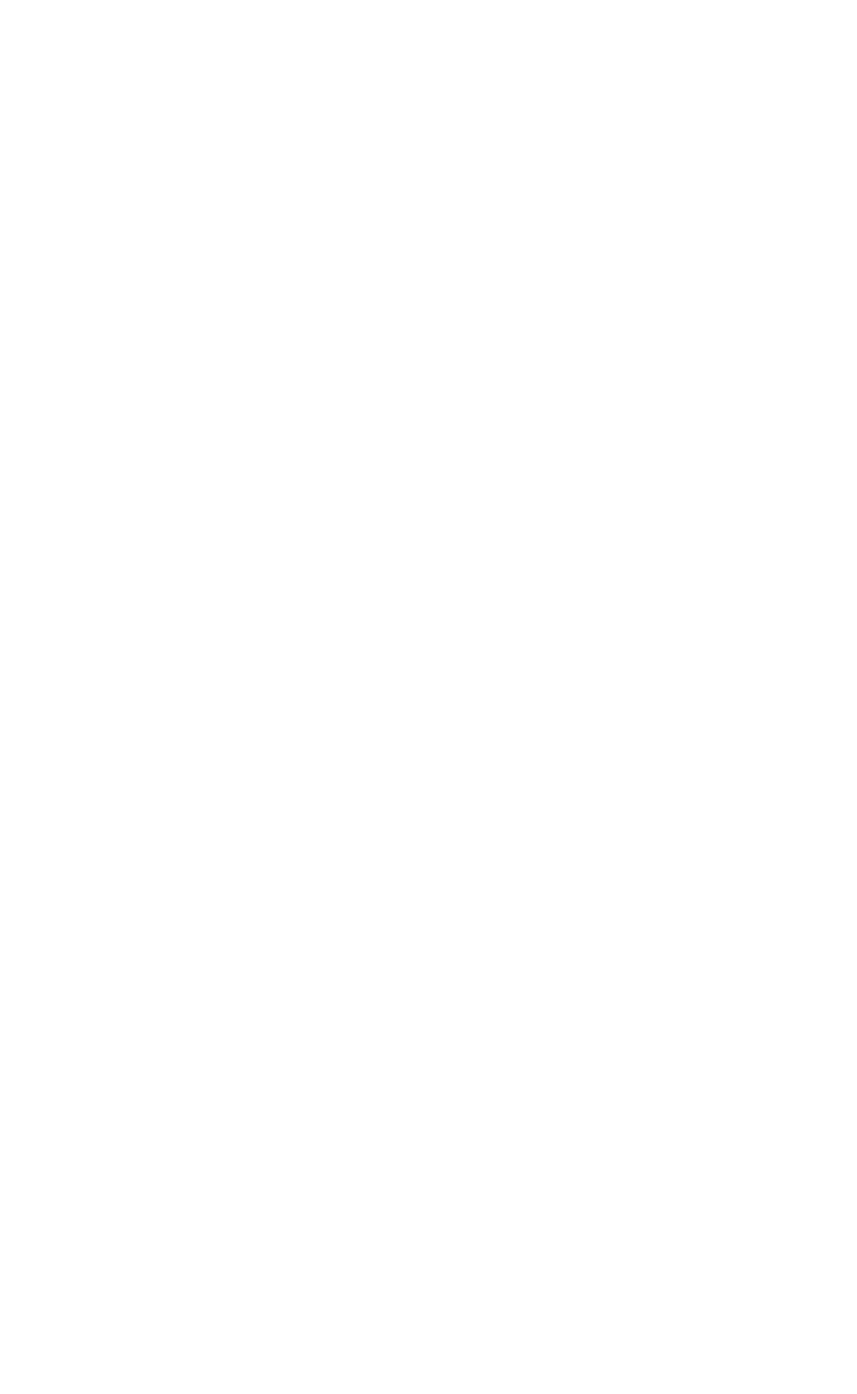
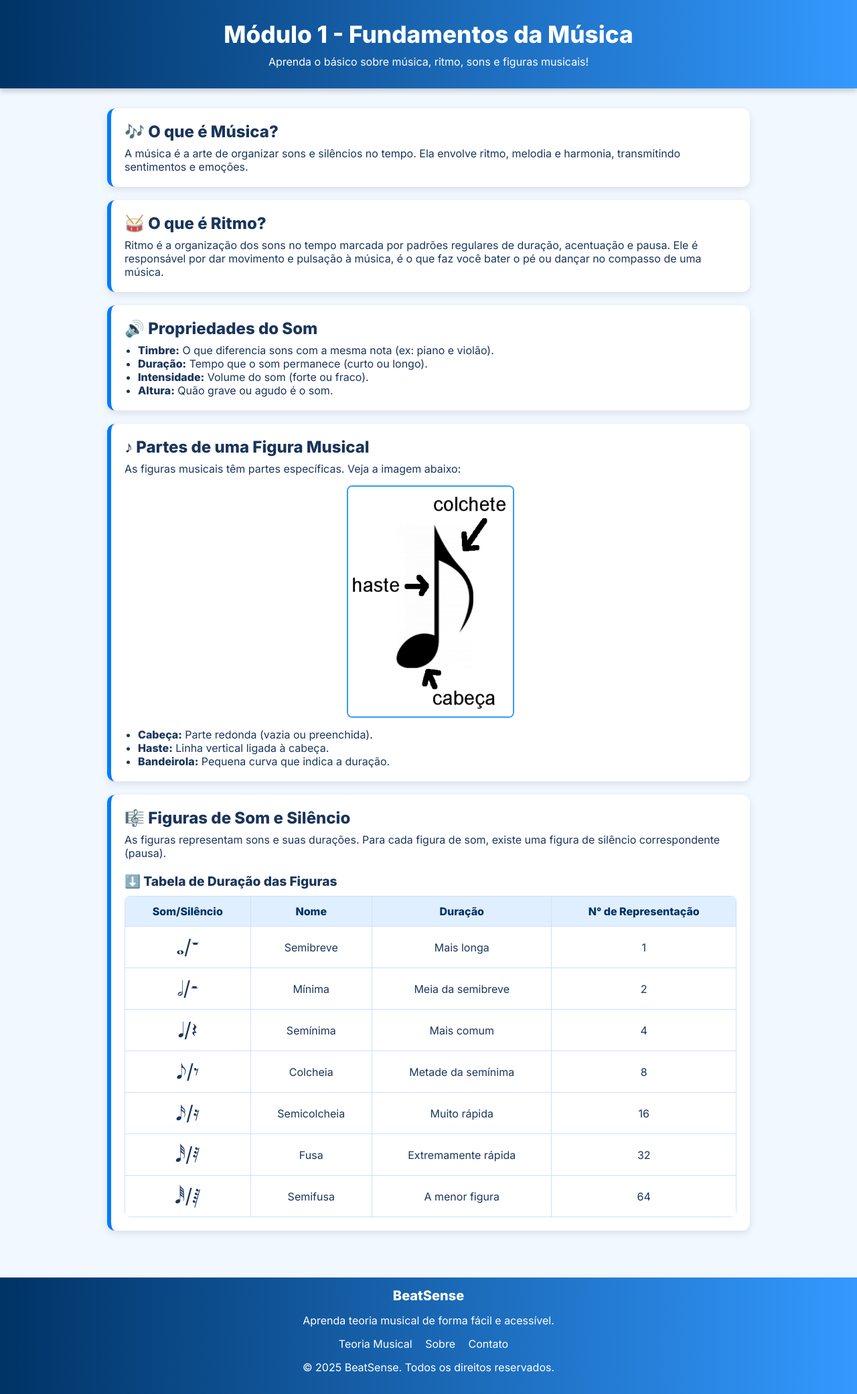
Before and after one commit to BrenoNevess/BeatSense, a PHP site: page /modulo1.php in a window 1280 px wide. Before the commit the page is empty. Shown: the whole page at 67% size. Before the commit the page ends 800 px from the top, so only its background shows below. Run offline with PHP 8.4, Linux system fonts and the light colour scheme; a user stored in the database is signed in.

Commit message:
Adicionado novas imagens e conteúdo ao módulo 1

```diff
--- a/src/modulo1.php
+++ b/src/modulo1.php
@@ -1,15 +1,126 @@
-<?php
-    include('adm/protect.php');
-?>
+<?php include('adm/protect.php');?>
 
 <!DOCTYPE html>
-<html lang="pt-br">
+<html lang="pt-BR">
 <head>
-    <meta charset="UTF-8">
-    <meta name="viewport" content="width=device-width, initial-scale=1.0">
-    <title>BeatSense - Modulo 1</title>
+  <meta charset="UTF-8">
+  <meta name="viewport" content="width=device-width, initial-scale=1">
+  <title>BeatSense - Módulo 1</title>
+  <link rel="stylesheet" href="styles/modulo1.css">
+  <link rel="preconnect" href="https://fonts.googleapis.com">
+  <link href="https://fonts.googleapis.com/css2?family=Inter:wght@400;600;800&display=swap" rel="stylesheet">
 </head>
-<body>
+<body class="modulo-azul">
+  <header class="topo">
+    <h1>Módulo 1 - Fundamentos da Música</h1>
+    <p>Aprenda o básico sobre música, ritmo, sons e figuras musicais!</p>
+  </header>
 
+  <main class="conteudo">
+    <section class="card">
+      <h2>🎶 O que é Música?</h2>
+      <p>A música é a arte de organizar sons e silêncios no tempo. Ela envolve ritmo, melodia e harmonia, transmitindo sentimentos e emoções.</p>
+    </section>
+
+    <section class="card">
+      <h2>🥁 O que é Ritmo?</h2>
+      <p>Ritmo é a organização dos sons no tempo marcada por padrões regulares de duração, acentuação e pausa. Ele é responsável por dar movimento e pulsação à música, é o que faz você bater o pé ou dançar no compasso de uma música.</p>
+    </section>
+
+    <section class="card">
+      <h2>🔊 Propriedades do Som</h2>
+      <ul>
+        <li><strong>Timbre:</strong> O que diferencia sons com a mesma nota (ex: piano e violão).</li>
+        <li><strong>Duração:</strong> Tempo que o som permanece (curto ou longo).</li>
+        <li><strong>Intensidade:</strong> Volume do som (forte ou fraco).</li>
+        <li><strong>Altura:</strong> Quão grave ou agudo é o som.</li>
+      </ul>
+    </section>
+
+    <section class="card">
+      <h2>♪ Partes de uma Figura Musical</h2>
+      <p>As figuras musicais têm partes específicas. Veja a imagem abaixo:</p>
+      <img src="img/Partes da nota.png" alt="Partes de uma figura musical" class="img-figura">
+      <ul>
+        <li><strong>Cabeça:</strong> Parte redonda (vazia ou preenchida).</li>
+        <li><strong>Haste:</strong> Linha vertical ligada à cabeça.</li>
+        <li><strong>Bandeirola:</strong> Pequena curva que indica a duração.</li>
+      </ul>
+    </section>
+
+    <section class="card">
+      <h2>🎼 Figuras de Som e Silêncio</h2>
+      <p>As figuras representam sons e suas durações. Para cada figura de som, existe uma figura de silêncio correspondente (pausa).</p>
+
+      <h3>⬇️ Tabela de Duração das Figuras</h3>
+      <div class="tabela-container">
+        <table>
+          <tr>
+            <th>Som/Silêncio</th>
+            <th>Nome</th>
+            <th>Duração</th>
+            <th>N° de Representação</th>
+          </tr>
+          <tr>
+            <td class="figuras">𝅝/𝄻</td>
+            <td>Semibreve</td>
+            <td>Mais longa</td>
+            <td>1</td>
+          </tr>
+          <tr>
+            <td class="figuras">𝅗𝅥/𝄼</td>
+            <td>Mínima</td>
+            <td>Meia da semibreve</td>
+            <td>2</td>
+          </tr>
+          <tr>
+            <td class="figuras">𝅘𝅥/𝄽</td>
+            <td>Semínima</td>
+            <td>Mais comum</td>
+            <td>4</td>
+          </tr>
+          <tr>
+            <td class="figuras">𝅘𝅥𝅮/𝄾</td>
+            <td>Colcheia</td>
+            <td>Metade da semínima</td>
+            <td>8</td>
+          </tr>
+          <tr>
+            <td class="figuras">𝅘𝅥𝅯/𝄿</td>
+            <td>Semicolcheia</td>
+            <td>Muito rápida</td>
+            <td>16</td>
+          </tr>
+          <tr>
+            <td class="figuras">𝅘𝅥𝅰/𝅀</td>
+            <td>Fusa</td>
+            <td>Extremamente rápida</td>
+            <td>32</td>
+          </tr>
+          <tr>
+            <td class="figuras">𝅘𝅥𝅱/𝅁</td>
+            <td>Semifusa</td>
+            <td>A menor figura</td>
+            <td>64</td>
+          </tr>
+        </table>
+      </div>
+    </section>
+  </main>
+
+  <footer>
+        <div class="items">
+            <h5 class="items">BeatSense</h5>
+            <p class="items">Aprenda teoria musical de forma fácil e acessível.</p>
+
+            <div class="items">
+                <a href="index.php#teoria">Teoria Musical</a>
+                <a href="index.php#sobre">Sobre</a>
+                <a href="index.php#contato">Contato</a>
+            </div>
+
+            <p class="items">&copy; 2025 BeatSense. Todos os direitos reservados.</p>
+        </div>
+    </footer>
 </body>
 </html>
--- a/src/servers/login.php
+++ b/src/servers/login.php
@@ -19,7 +19,7 @@ if ($_SERVER['REQUEST_METHOD'] == 'POST') {
         if ($admin && password_verify($senha, $admin['senha'])) {
             $_SESSION['user_type'] = 'adm';
             $_SESSION['adm_id'] = $adm['id'];
-            header('Location: ../adm/painel.php');
+            header('Location: ../index.php');
             exit();
         }
 
--- /dev/null
+++ b/src/styles/modulo1.css
@@ -0,0 +1,117 @@
+*{
+    box-sizing: border-box;
+    margin: 0;
+    padding: 0;
+}
+
+body {
+    font-family: 'Inter', sans-serif;
+    margin: 0;
+    background-color: #f2f8ff;
+    color: #1a355b;
+    transition: background-color 0.3s ease;
+  }
+
+.topo {
+    background: linear-gradient(to right, #003366, #3399ff);
+    color: white;
+    padding: 30px 20px;
+    text-align: center;
+    box-shadow: 0 4px 8px rgba(0,0,0,0.2);
+}
+
+.conteudo {
+    padding: 30px 20px;
+    display: grid;
+    gap: 20px;
+    max-width: 1000px;
+    margin: 0 auto;
+}
+
+.card {
+    background-color: white;
+    border-left: 6px solid #007bff;
+    padding: 20px;
+    border-radius: 12px;
+    box-shadow: 0 4px 12px rgba(0,0,0,0.1);
+    transition: transform 0.2s ease, box-shadow 0.2s ease;
+}
+
+.card:hover {
+    transform: translateY(-10px);
+    box-shadow: 0 6px 20px rgba(0,0,0,0.15);
+}
+
+h1 {
+    font-size: 2.2rem;
+    margin-bottom: 10px;
+}
+
+h2 {
+    font-size: 1.5rem;
+    margin-bottom: 8px;
+}
+
+h3 {
+    font-size: 1.2rem;
+    margin-top: 20px;
+    margin-bottom: 8px;
+}
+
+ul {
+    padding-left: 20px;
+}
+
+table {
+    width: 100%;
+    border-collapse: collapse;
+    margin-top: 10px;
+    background-color: #fff;
+    border-radius: 8px;
+    overflow: hidden;
+}
+
+th, td {
+    border: 1px solid #cce0ff;
+    padding: 12px;
+    text-align: center;
+}
+
+th {
+    background-color: #e0efff;
+    color: #003366;
+}
+
+.img-figura {
+    width: 250px;
+    display: block;
+    margin: 15px auto;
+    border: 2px solid #3399ff;
+    border-radius: 8px;
+}
+
+footer{
+    text-align: center;
+    padding: 15px;
+    background: linear-gradient(to right, #003366, #3399ff);
+    color: white;
+    margin-top: 40px;
+}
+
+.figuras{
+    font-size: 30px;
+}
+
+.items{
+    margin-bottom: 15px;
+}
+
+.items a{
+    color: #fff;
+    text-decoration: none;
+    margin-right: 15px;
+}
+
+.items h5{
+    font-size: 20px;
+}
```
Also changed, not shown: src/index.php (+10 -7 lines), src/img/Módulo 1 2.0.webp (added), src/img/Módulo 1.webp (added), src/img/Módulo 2.0.webp (added), src/img/Módulo 2.webp (added), src/img/Partes da nota.png (added).
